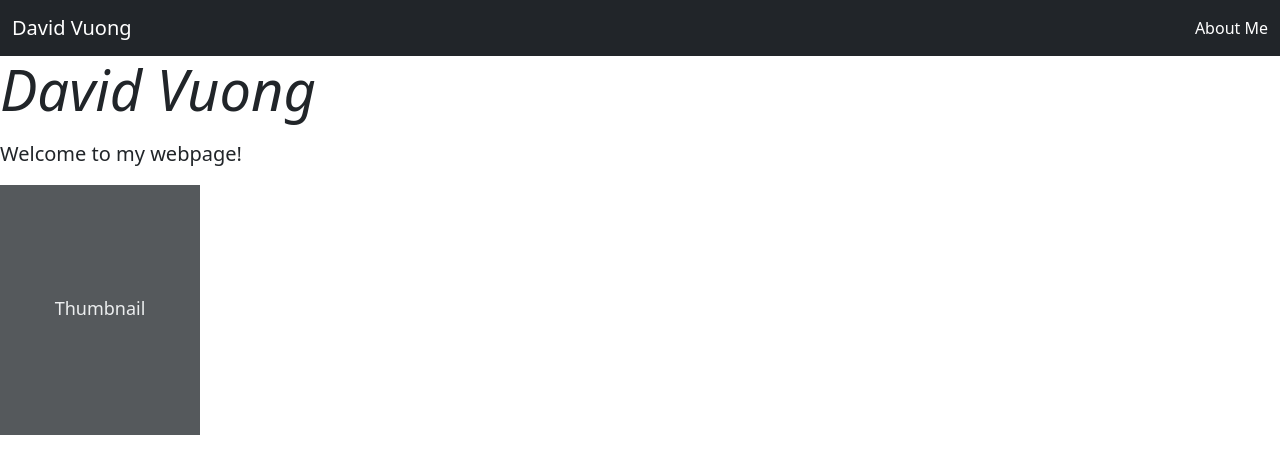
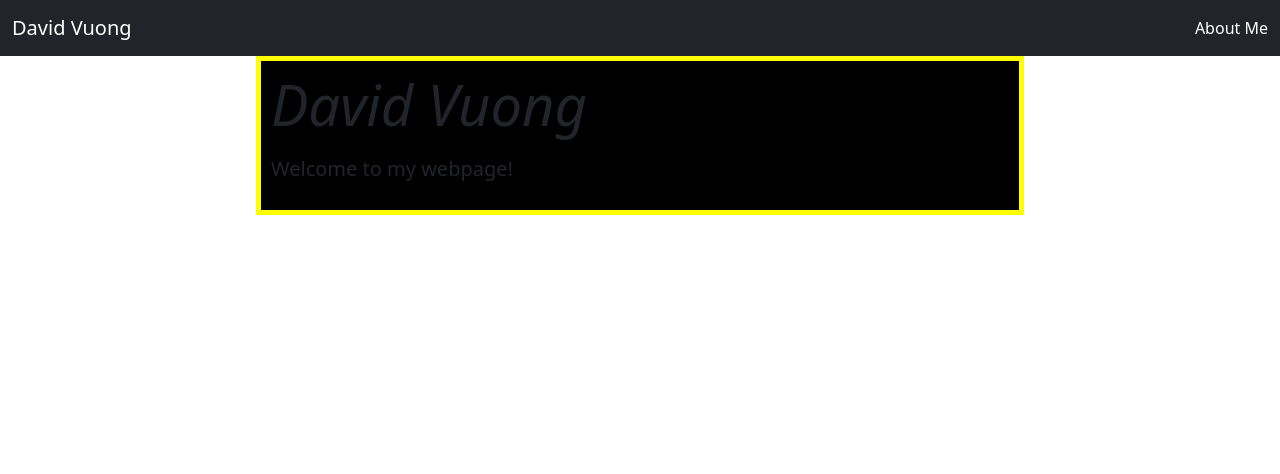
Before and after one commit to Davuong93/David_CV, a plain HTML site: page index.html in a window 1280 px wide. Drawn offline with nearby package versions, Linux system fonts and the light colour scheme.

Commit message:
Update index.html

```diff
--- a/index.html
+++ b/index.html
@@ -7,12 +7,12 @@
     <link href="https://cdn.jsdelivr.net/npm/bootstrap@5.1.0/dist/css/bootstrap.min.css" rel="stylesheet"
         integrity="sha384-KyZXEAg3QhqLMpG8r+8fhAXLRk2vvoC2f3B09zVXn8CA5QIVfZOJ3BCsw2P0p/We" crossorigin="anonymous">
     <style>
-        .bd-placeholder-img {
-            font-size: 1.125rem;
-            text-anchor: middle;
-            -webkit-user-select: none;
-            -moz-user-select: none;
-            user-select: none;
+        .center {
+            margin: auto;
+            width: 60%;
+            border: 5px solid #FFFF00;
+            padding: 10px;
+            background-color: black;
         }
     </style>
     <title>David's website!</title>
@@ -36,18 +36,10 @@
                     </li> -->
             </div>
     </nav>
-    <div class="col-md-6 px-0">
+    <div class="center">
         <div class="col-md-6 px-0">
             <h1 class="display-4 fst-italic">David Vuong</h1>
             <p class="lead my-3">Welcome to my webpage!</p>
-            <div class="col-auto d-none d-lg-block">
-                <svg class="bd-placeholder-img" width="200" height="250" xmlns="http://www.w3.org/2000/svg" role="img"
-                    aria-label="Placeholder: Thumbnail" preserveAspectRatio="xMidYMid slice" focusable="false">
-                    <title>Placeholder</title>
-                    <rect width="100%" height="100%" fill="#55595c" /><text x="50%" y="50%" fill="#eceeef"
-                        dy=".3em">Thumbnail</text>
-                </svg>
-            </div>
         </div>
 
     </div>
```
